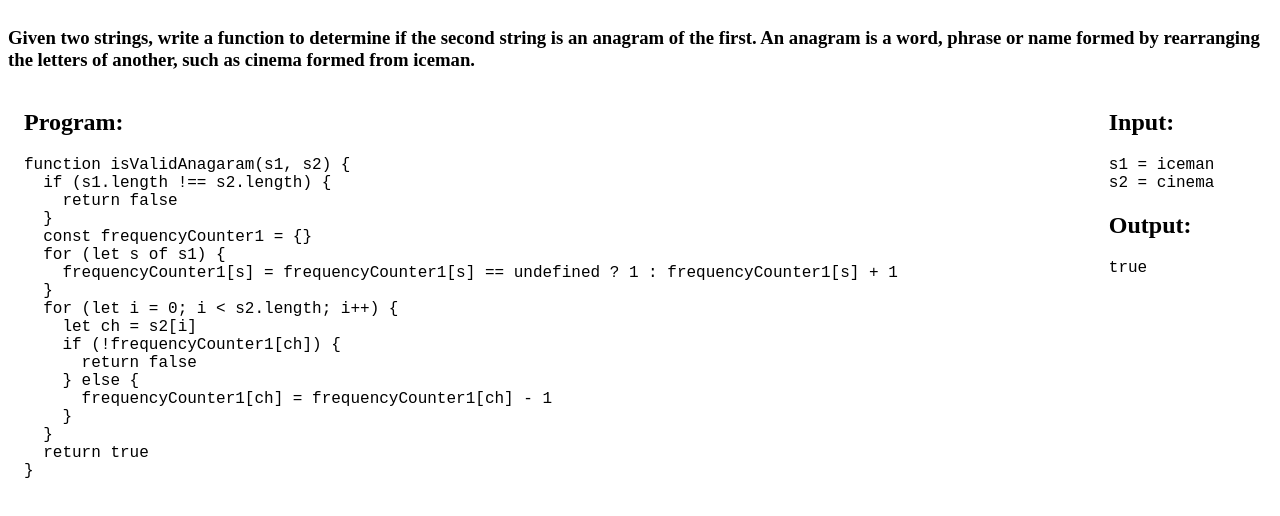
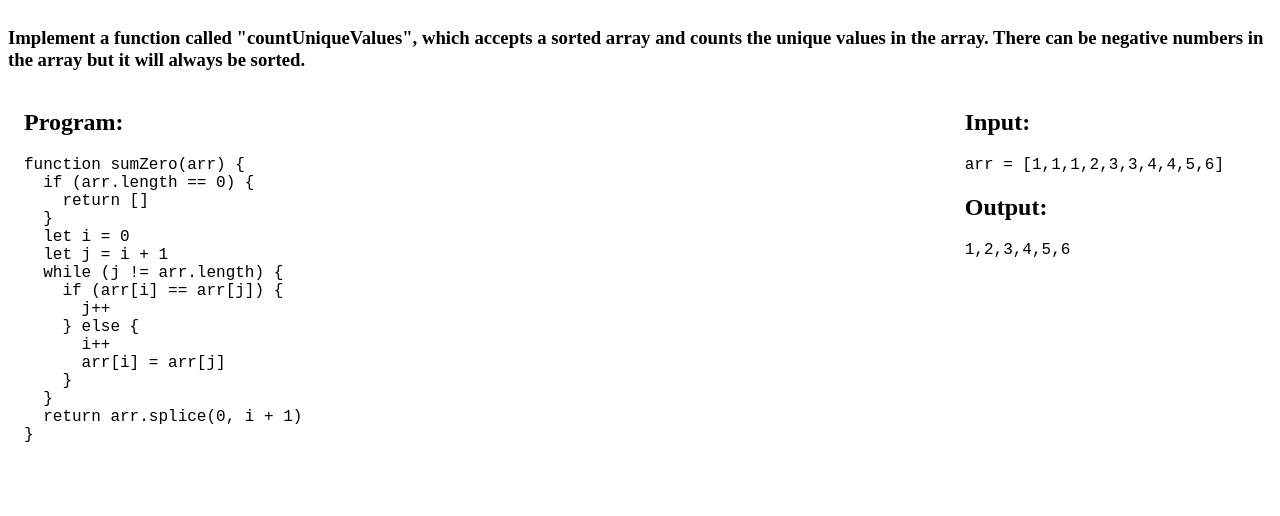
Before and after one commit to altafjava/data-structure-javascript, a plain HTML site: page index.html in a window 1280 px wide. Drawn offline with Linux system fonts and the light colour scheme.

Commit message:
multiple pointers pattern

```diff
--- /dev/null
+++ b/01_pattern/02_multiple-pointers/3_count_unique_values.js
@@ -0,0 +1,31 @@
+const question = `Implement a function called "countUniqueValues", which accepts a sorted array and counts the unique values in the array. There can be negative numbers in the array but it will always be sorted.`
+
+const program = function sumZero(arr) {
+  if (arr.length == 0) {
+    return []
+  }
+  let i = 0
+  let j = i + 1
+  while (j != arr.length) {
+    if (arr[i] == arr[j]) {
+      j++
+    } else {
+      i++
+      arr[i] = arr[j]
+    }
+  }
+  return arr.splice(0, i + 1)
+}
+const sortedArray = [1, 1, 1, 2, 3, 3, 4, 4, 5, 6] // return [1,2,3,4,5,6]
+// const sortedArray = [-5, 1, 1, 2, 4, 4, 7, 13] // returns [-5,1,2,4,7,13]
+// const sortedArray = [] // returns [-5,1,2,4,7,13]
+const output = program(sortedArray.slice(0, sortedArray.length))
+const questionElement = document.getElementById('question')
+questionElement.innerHTML = question
+const programElement = document.getElementById('program')
+const input = `arr = ${JSON.stringify(sortedArray)}`
+const inputElement = document.getElementById('input')
+inputElement.innerHTML = `<pre>${input}</pre>`
+const outputElement = document.getElementById('output')
+programElement.innerHTML = `<pre>${program}</pre>`
+outputElement.innerHTML = `<pre>${output}</pre>`
--- a/index.html
+++ b/index.html
@@ -28,6 +28,6 @@
         </div>
       </div>
     </div>
-    <script src="01_pattern/01_frequency-counter/3_anagaram.js"></script>
+    <script src="01_pattern/02_multiple-pointers/3_count_unique_values.js"></script>
   </body>
 </html>
```
Also changed, not shown: 01_pattern/02_multiple-pointers/1_mc.js (added, +24 -0 lines), 01_pattern/02_multiple-pointers/2_mc.js (added, +29 -0 lines).
